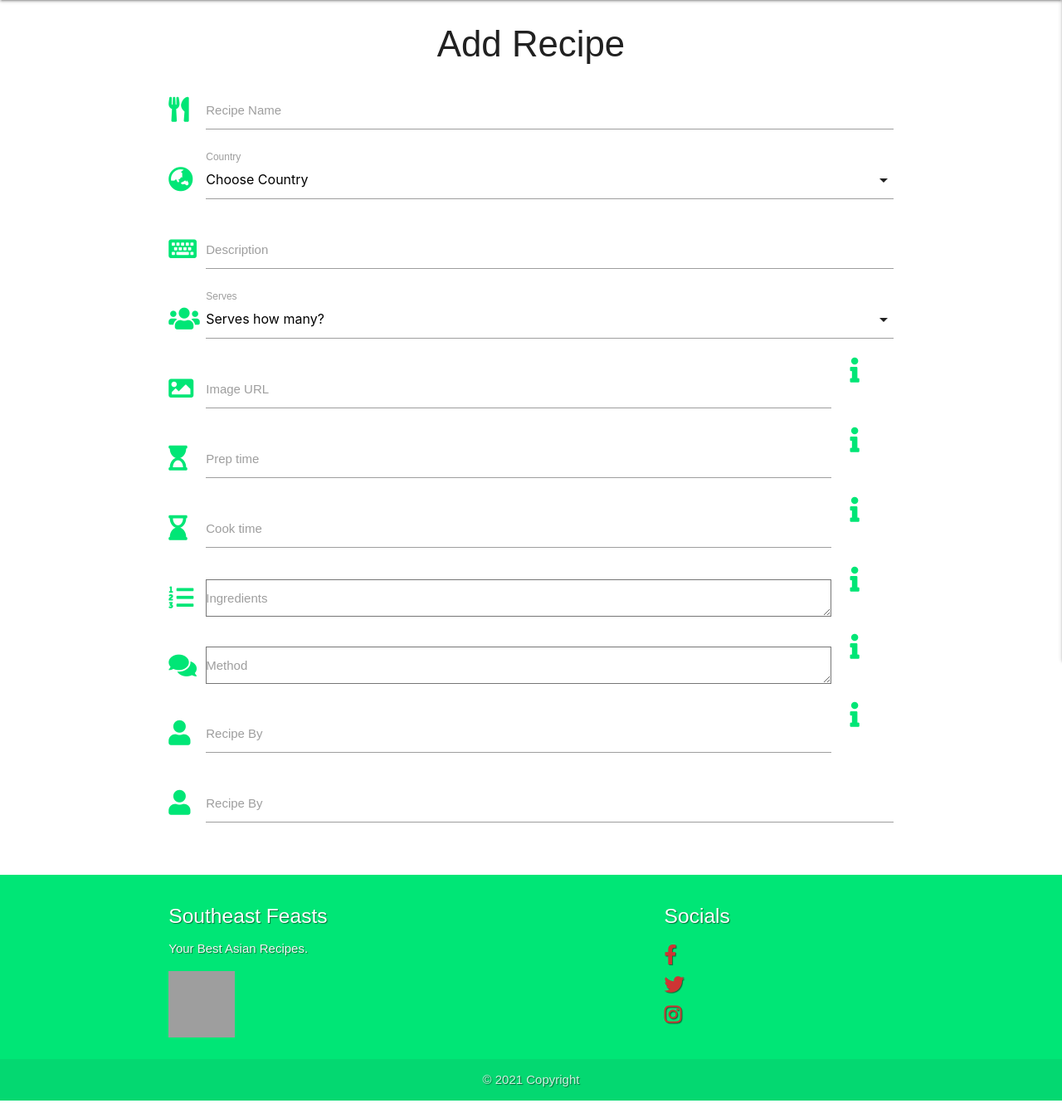
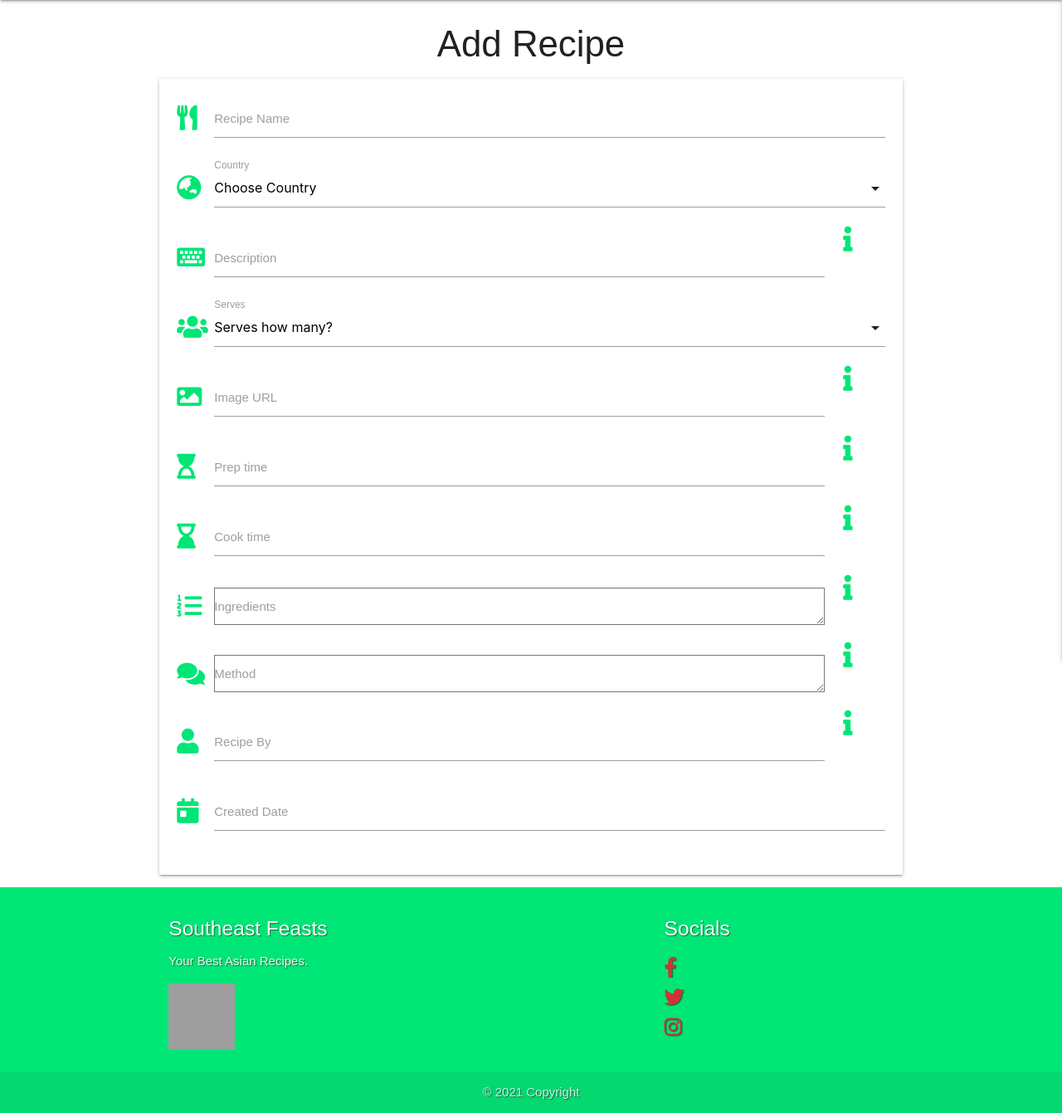
Before and after one commit to lukehanson2429/southeast-feasts, a Flask app: page /add_recipe in a window 1280 px wide. Shown: the part 64-1405 px from the top of the page at 83% size. Run offline with Flask 2, Linux system fonts and the light colour scheme; some libraries are stand-ins or nearby versions; some web fonts are replaced; grey boxes are pictures that could not be loaded.

Commit message:
Recipe by & created date fields added

```diff
--- a/templates/add_recipe.html
+++ b/templates/add_recipe.html
@@ -4,7 +4,7 @@
  <h3 class="center align">Add Recipe</h3>
 
  <div class="container">
-<div class="row">
+<div class="row card-panel">
     <form class="col s12" method="POST" action="">
       <div class="row">
         <div class="input-field col s12">
@@ -29,12 +29,16 @@
     </select>
     <label>Country</label>
   </div>
-  <div class="input-field col s12">
+  <div class="input-field col s11">
           <i class="fas fa-keyboard prefix green-text text-accent-3"></i>
-          <input id="description" name="description" minlength="5" maxlength="50"
+          <input id="description" name="description" minlength="5" maxlength="100"
                 type="text" class="validate" required>
           <label for="description">Description</label>
         </div>
+        <div class="col s1">
+                    <i class="fas fa-info fa-2x tooltipped green-text text-accent-3" data-position="left"
+                        data-tooltip="Short description of the recipe, up to 100 characters inc spaces. As an example the description of a Thai Green Curry could be the following: Thai green curry is a variety of curry from Thailand using coconut milk and fresh green chillies."></i>
+                </div>
         <div class="input-field col s12">
             <i class="fas fa-users prefix green-text text-accent-3"></i>
     <select name="serves">
@@ -110,10 +114,10 @@
                         data-tooltip="Please enter your name or username."></i>
                 </div>
         <div class="input-field col s12">
-          <i class="fas fa-user prefix green-text text-accent-3"></i>
-          <input id="created_date" name="created_date" minlength="5" maxlength="9"
-                type="text" class="validate" required>
-          <label for="recipe_by">Recipe By</label>
+          <i class="fas fa-calendar-day prefix green-text text-accent-3"></i>
+          <input id="created_date" name="created_date"
+                type="text" class="validate datepicker" required>
+          <label for="created_date">Created Date</label>
         </div>
       </div>
     </form>
```
